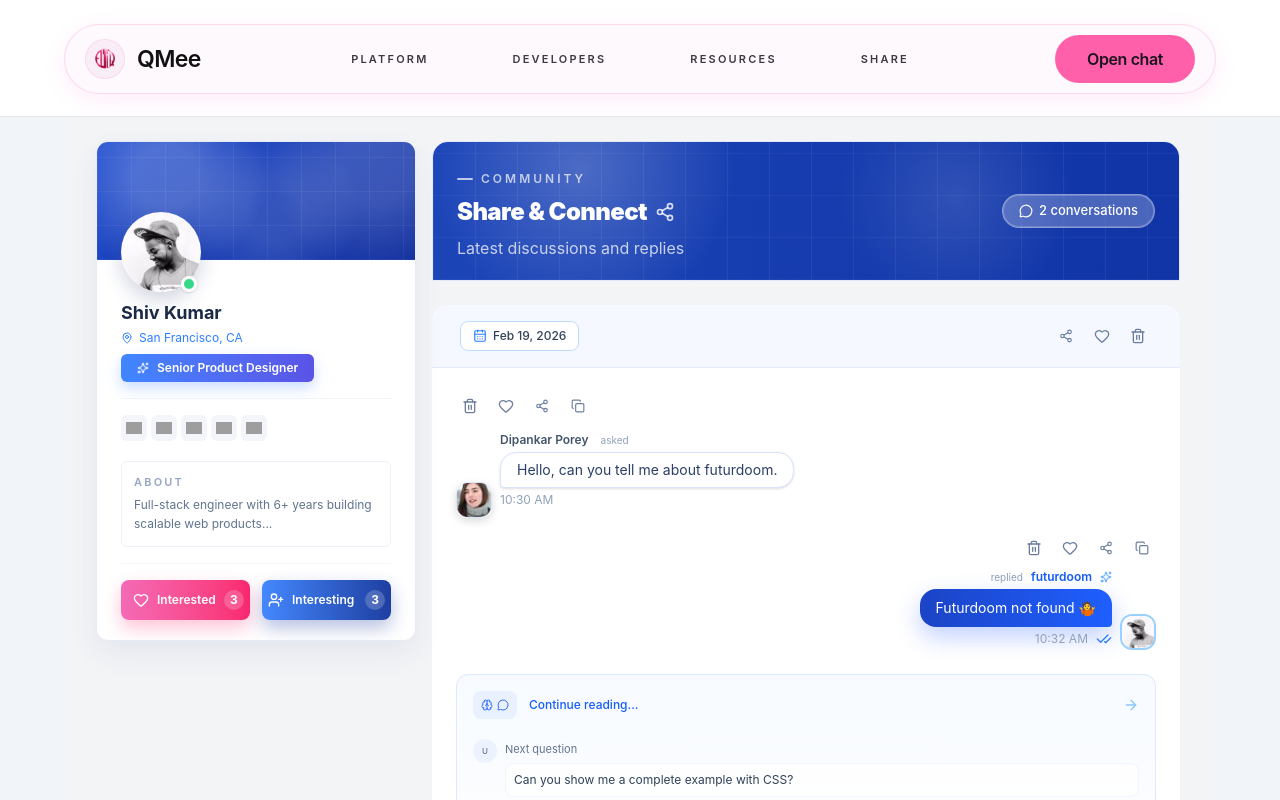
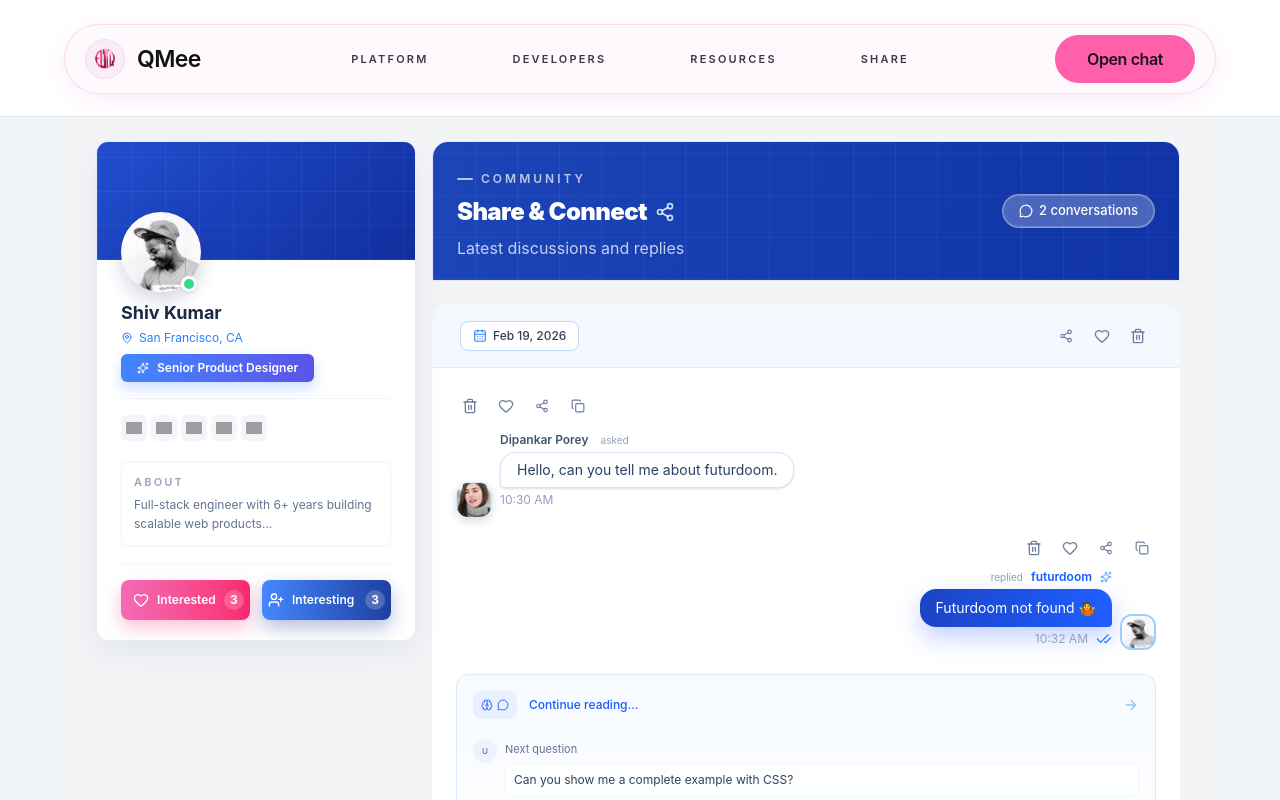
Before and after one commit to ShivaRaj5/QMee-FuturDoom-Assignment, a React (Vite) app: page / in a window 1280 px wide. Both pictures are taken after a click on the button "SHARE". Built offline with nearby package versions, Linux system fonts and the light colour scheme; grey boxes are pictures that could not be loaded.

Commit message:
Added gradients in blue background.

```diff
--- a/src/components/screens/ShareScreen.tsx
+++ b/src/components/screens/ShareScreen.tsx
@@ -113,7 +113,7 @@
         <div className="space-y-5 bg-slate-100">
           <div className="px-4 lg:px-8 mx-auto w-[90%] grid grid-cols-1 lg:grid-cols-[320px_1fr] gap-4 items-start bg-gray-100 pt-6">
             <aside className="rounded-xl border border-[#e7ebf7] bg-white shadow-[0_12px_30px_rgba(30,58,138,0.07)] overflow-hidden lg:sticky lg:top-4">
-              <div className="h-[118px] bg-[radial-gradient(circle_at_22%_30%,rgba(255,255,255,0.22)_0_12%,transparent_38%),radial-gradient(circle_at_56%_58%,rgba(255,255,255,0.12)_0_16%,transparent_44%),radial-gradient(circle_at_88%_22%,rgba(255,255,255,0.16)_0_12%,transparent_36%),linear-gradient(135deg,#214ecf,#112e9d),repeating-linear-gradient(90deg,rgba(255,255,255,0.06)_0_1px,transparent_1px_34px),repeating-linear-gradient(0deg,rgba(255,255,255,0.05)_0_1px,transparent_1px_34px)] bg-blend-screen" />
+              <div className="h-[118px] bg-[linear-gradient(135deg,#214ecf,#112e9d),repeating-linear-gradient(90deg,rgba(255,255,255,0.06)_0_1px,transparent_1px_34px),repeating-linear-gradient(0deg,rgba(255,255,255,0.05)_0_1px,transparent_1px_34px)] bg-blend-screen  bg-gradient-to-r to-[#1a3aad] from-[#2563eb] " />
               <div className="px-6 pb-5">
                 <div className="relative -mt-12 w-20 h-20">
                   <div className="w-full h-full rounded-full shadow-[0_8px_20px_rgba(24,44,99,0.2)] overflow-hidden">
@@ -195,7 +195,7 @@
                   className={`mb-6 sticky top-0 z-20 rounded-tl-2xl rounded-tr-2xl border border-[#e2e8fa] overflow-hidden bg-white transition-transform duration-300 ease-out ${hideCommunityHeader ? '-translate-y-[110%]' : 'translate-y-0'
                     }`}
                 >
-                  <div className="px-6 py-5 bg-[linear-gradient(95deg,#1c45b8,#1034a6),radial-gradient(circle_at_20%_20%,rgba(255,255,255,0.22),transparent_25%),radial-gradient(circle_at_70%_40%,rgba(255,255,255,0.12),transparent_22%),repeating-linear-gradient(90deg,rgba(255,255,255,0.06)_0_1px,transparent_1px_42px),repeating-linear-gradient(0deg,rgba(255,255,255,0.04)_0_1px,transparent_1px_42px)] bg-blend-overlay">
+                  <div className="px-6 py-5 bg-[repeating-linear-gradient(90deg,rgba(255,255,255,0.06)_0_1px,transparent_1px_42px),repeating-linear-gradient(0deg,rgba(255,255,255,0.04)_0_1px,transparent_1px_42px),linear-gradient(95deg,#1c45b8,#1034a6)] bg-gradient-to-r to-[#1a3aad] from-[#2563eb] ">
                     <div className="flex items-start justify-between">
                       <div>
                         <p className="text-[12px] uppercase tracking-[0.25em] text-white/70 font-semibold inline-flex items-center gap-2">
@@ -430,7 +430,7 @@
                         <p className="text-[9px] text-slate-400 text-center mt-3">Click to view full conversation</p>
                       </div>
 
-                      <hr className='mt-6 text-blue-100'/>
+                      <hr className='mt-6 text-blue-100' />
 
                       <div className="pt-4.5 flex items-center justify-end gap-3">
                         <button className="flex items-center gap-1.5 px-3 py-1.5 rounded-lg text-xs font-medium text-slate-500 hover:text-blue-600 hover:bg-blue-50 transition-all duration-200">
```
